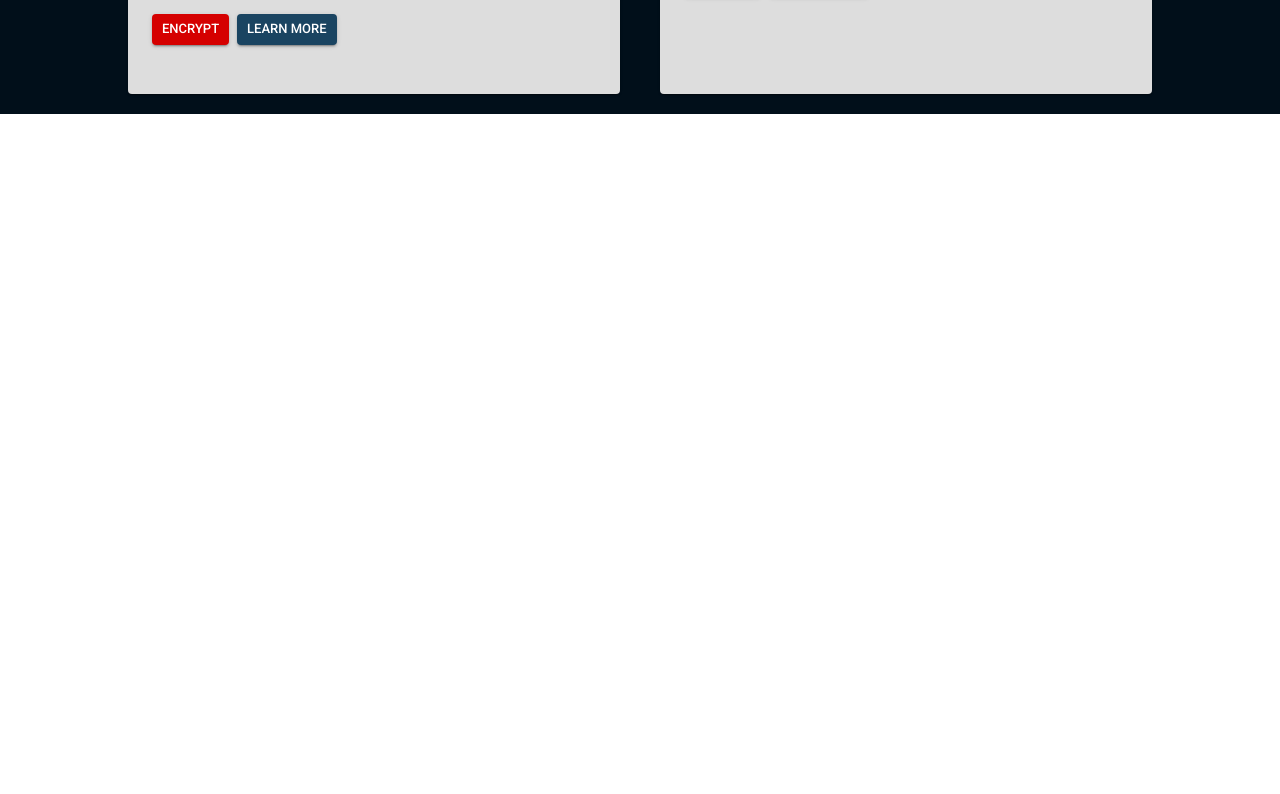
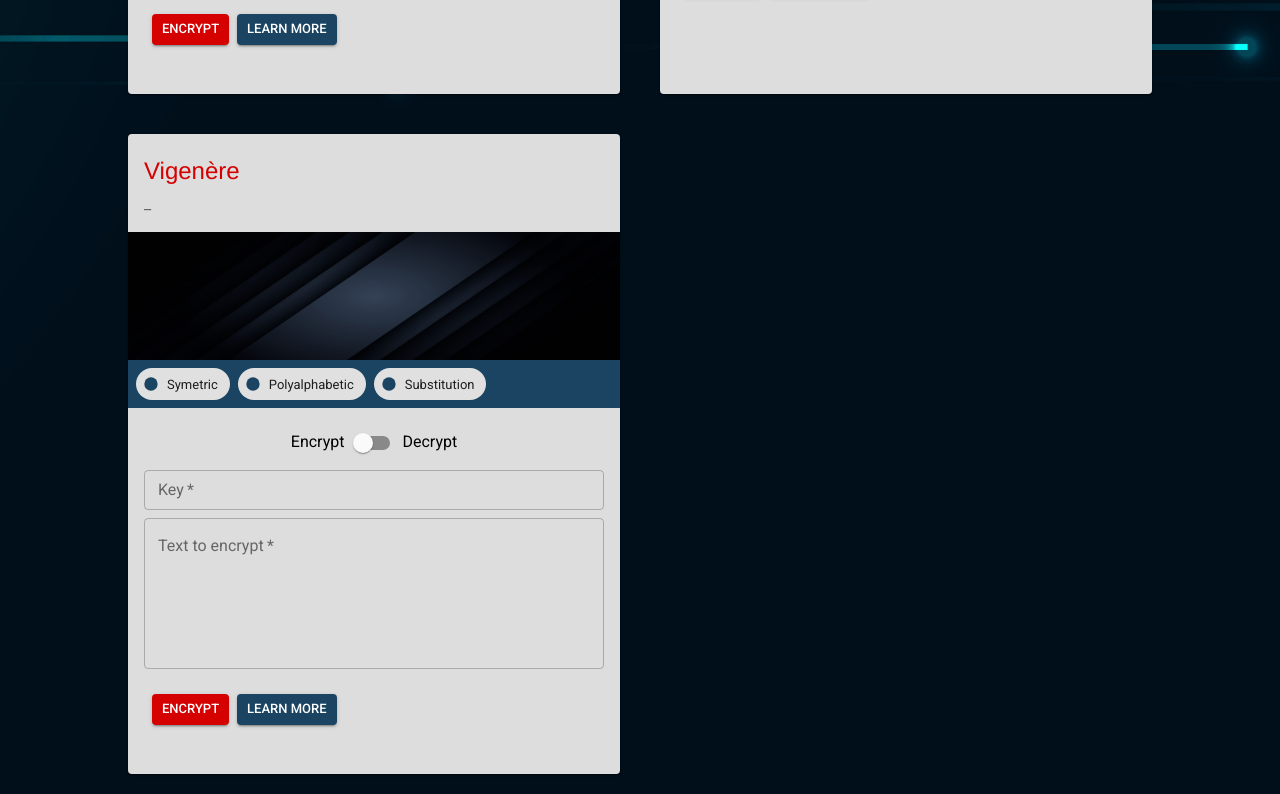
Before and after one commit to EmmanuelNativel/CryptoBank, a React (Create React App) app: page / in a window 1280 px wide. Shown: the part 1448-2242 px from the top of the page. Before the commit the page ends 1562 px from the top, so only its background shows below. Built offline with nearby package versions, Linux system fonts and the light colour scheme; a web font is replaced by a local one.

Commit message:
Adding Vigenere Algorithm

```diff
--- a/src/components/CardItem/AlgoManager.js
+++ b/src/components/CardItem/AlgoManager.js
@@ -1,6 +1,7 @@
 import React from "react";
 import CesarForm from "./CardForms/CesarForm";
 import AtbashForm from "./CardForms/AtbashForm";
+import VigenereForm from "./CardForms/VigenereForm";
 
 export default function AlgoManager({
   data,
@@ -29,17 +30,31 @@ export default function AlgoManager({
         );
 
       case 1:
-        return (<AtbashForm
+        return (
+          <AtbashForm
             data={data}
             text={text}
             isDecrypting={isDecrypting}
             onTextChange={onTextChange}
             onIsDecryptingChange={onIsDecryptingChange}
             onResult={onResult}
-        />);
+          />
+        );
+
+      case 2:
+        return (
+          <VigenereForm
+            data={data}
+            keyValue={keyValue}
+            text={text}
+            isDecrypting={isDecrypting}
+            onKeyChange={onKeyChange}
+            onTextChange={onTextChange}
+            onIsDecryptingChange={onIsDecryptingChange}
+            onResult={onResult}
+          />
+        );
       /*
-            case 2:
-              return "Vigenere.js";
             case 3:
               return "Homophone.js";
             case 4:
--- /dev/null
+++ b/src/components/CardItem/CardForms/VigenereForm.js
@@ -0,0 +1,113 @@
+import React from "react";
+import { makeStyles } from "@material-ui/core/styles";
+import {
+  TextField,
+  Switch,
+  FormLabel,
+  Grid,
+  CardActions,
+  Button
+} from "@material-ui/core";
+
+import { encrypt, decrypt } from "./../../../scripts/Vigenere";
+
+const useStyles = makeStyles(theme => ({
+  root: {
+    overflow: "hidden"
+  },
+  centered: {
+    textAlign: "center"
+  },
+  blueButton: {
+    backgroundColor: theme.palette.primary.light,
+    color: "white",
+    "&:hover": {
+      backgroundColor: theme.palette.primary.contrastText
+    }
+  }
+}));
+
+export default function VigenereForm({
+  data,
+  keyValue,
+  text,
+  isDecrypting,
+  onKeyChange,
+  onTextChange,
+  onIsDecryptingChange,
+  onResult
+}) {
+  const classes = useStyles();
+
+  const handleAction = e => {
+    const result = isDecrypting
+      ? decrypt(text, keyValue)
+      : encrypt(text, keyValue);
+    onResult(result);
+  };
+
+  return (
+    <form className={classes.root}>
+      <Grid container direction="column" spacing={1}>
+        <Grid item className={classes.centered}>
+          <FormLabel style={{ color: "black" }}>Encrypt</FormLabel>
+          <Switch
+            color="default"
+            checked={isDecrypting}
+            onChange={onIsDecryptingChange}
+          />
+          <FormLabel style={{ color: "black" }}>Decrypt</FormLabel>
+        </Grid>
+        <Grid item>
+          <TextField
+            label="Key"
+            variant="outlined"
+            fullWidth
+            required
+            color="primary"
+            size="small"
+            value={keyValue}
+            onChange={onKeyChange}
+          />
+        </Grid>
+        <Grid item>
+          <TextField
+            label={isDecrypting ? "Text to decrypt" : "Text to encrypt"}
+            multiline
+            rows="6"
+            variant="outlined"
+            fullWidth
+            required
+            color="primary"
+            style={{ height: "10rem" }}
+            value={text}
+            onChange={onTextChange}
+          />
+        </Grid>
+        <Grid item>
+          <CardActions>
+            <Button
+              size="small"
+              color="secondary"
+              variant="contained"
+              onClick={handleAction}
+            >
+              {isDecrypting ? "Decrypt" : "Encrypt"}
+            </Button>
+            <Button
+              size="small"
+              color="secondary"
+              variant="contained"
+              className={classes.blueButton}
+              component="a"
+              href={data.link}
+              target="_blank"
+            >
+              Learn more
+            </Button>
+          </CardActions>
+        </Grid>
+      </Grid>
+    </form>
+  );
+}
--- a/src/data/index.js
+++ b/src/data/index.js
@@ -13,7 +13,6 @@ const data = [
         properties : ["Symetric", "Monoalphabetic", "Substitution"],
         link: "https://fr.wikipedia.org/wiki/Atbash"
     },
-    /*
     {
         id: 2,
         name: "Vigenère",
@@ -21,6 +20,7 @@ const data = [
         properties : ["Symetric", "Polyalphabetic", "Substitution"],
         link: "https://fr.wikipedia.org/wiki/Chiffre_de_Vigen%C3%A8re"
     },
+    /*
     {
         id: 3,
         name: "Homophone",
--- /dev/null
+++ b/src/scripts/Vigenere.js
@@ -0,0 +1,67 @@
+/**
+ * Implémentation du chiffrement de Vigenere
+ */
+
+import { splitExtASCIIstring, decale, indexOf } from "./utils";
+
+/**
+ * Fonction permettant de récupérer le pattern de la clé en fonction du mesage
+ * Prérequis : La clée ne doit contenir que des lettres (majuscules ou minuscules).
+ * Entrée : Le message
+ *        : La clé
+ * Sortie : Le pattern du message (= l'association d'un caractère de la clé à un caractère du message) -> tableau de char
+ */
+function getKeyPattern(msg, key) {
+  const msgSplit = splitExtASCIIstring(msg); // Transformation du msg en tableau de char avec traitement des valeurs hexa
+  //Parcours du msg sous forme de tableau de caractères. c -> caractère courant / i -> indice du caractère courant
+  return msgSplit.map((c, i) => key.charAt(i % key.length));
+}
+
+/**
+ * Crypte le message chiffré par l'algorithme de Vigenère
+ * Entrée : Le message à coder sous forme de chaine de caractères
+ *        : La clée sous forme de chaine de caractères
+ * Sortie : Le message crypté sous forme de chaine de caractères
+ */
+function encrypt(msg, key) {
+  const pattern = getKeyPattern(msg, key); // Le pattern de la clé en fonction du message
+  const messageSplit = msg.split(""); // Le message sous forme de tableau de caractères
+
+  const encryptedMsg = messageSplit // parcours du message
+    .map((c, i) => {
+      // c-> caractère courant, i-> indice courrant
+      return decale(c, indexOf(pattern[i])); // on décale le caractère courant de l'indice du pattern courrant dans l'alphabet
+    })
+    .join(""); // On tranforme le tableau de caractères en chaine de caractères
+
+  return encryptedMsg;
+}
+
+/**
+ * Décrypte le message chiffré par l'algorithme de Vigenère
+ * Entrée : Le message à décoder sous forme de chaine de caractères
+ *        : La clée sous forme de chaine de caractères
+ * Sortie : Le message décrypté sous forme de chaine de caractères
+ */
+function decrypt(msg, key) {
+  const parsedMessage = splitExtASCIIstring(msg); // Transformation du msg en tableau de char avec traitement des valeurs hexa
+  const pattern = getKeyPattern(msg, key); // pattern de la clé sous forme de tableau de caractères
+
+  const decryptedMsg = parsedMessage // parcours du message, c-> caractère courant, i-> indice courrant
+    .map((c, i) => decale(c, -indexOf(pattern[i]))) // on décale le caractère courant de l'indice du pattern courrant dans l'alphabet
+    .join(""); // On tranforme le tableau en chaine de caractères
+
+  return decryptedMsg;
+}
+
+export { encrypt, decrypt };
+
+// const MESSAGE = "J'adore écouter la radio !";
+// const KEY = "musique";
+
+// console.log("Message à cryprer : ", MESSAGE);
+// const encryptedMessage = encrypt(MESSAGE, KEY);
+// console.log("Message crypté : ", encryptedMessage);
+
+// console.log("Message à décryprer : ", encryptedMessage);
+// console.log("Message décrypté : ", decrypt(encryptedMessage, KEY));
--- a/src/scripts/utils.js
+++ b/src/scripts/utils.js
@@ -522,4 +522,4 @@ function getAlphabet() {
     return matrix[0].map((c, i) => matrix.map(row => row[i]));
   }
 
-  export { splitExtASCIIstring, decale, hexaToDecimal, getExtendedAsciiCodeOf, getExtendedAsciiCharOf };
+  export { splitExtASCIIstring, decale, hexaToDecimal, getExtendedAsciiCodeOf, getExtendedAsciiCharOf, indexOf };
```
Lines whose indentation alone changed are shown as unchanged.
